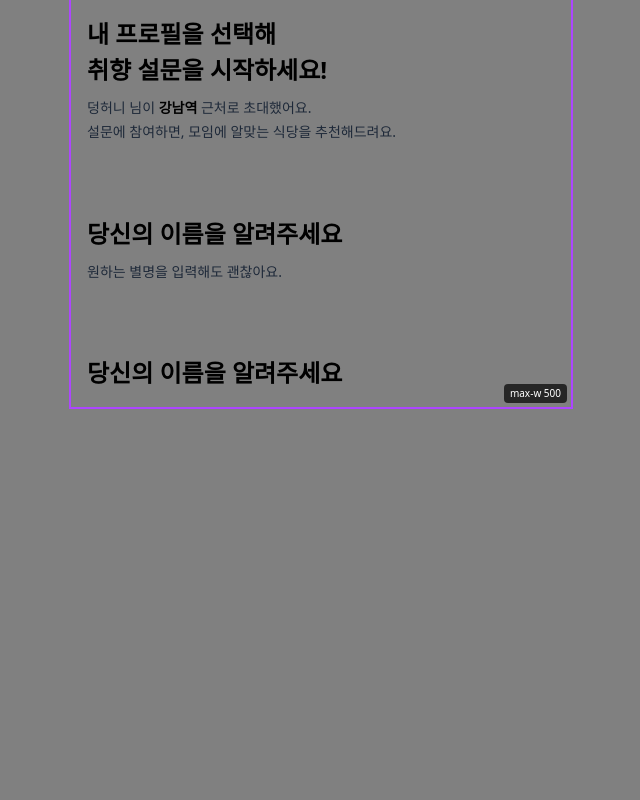
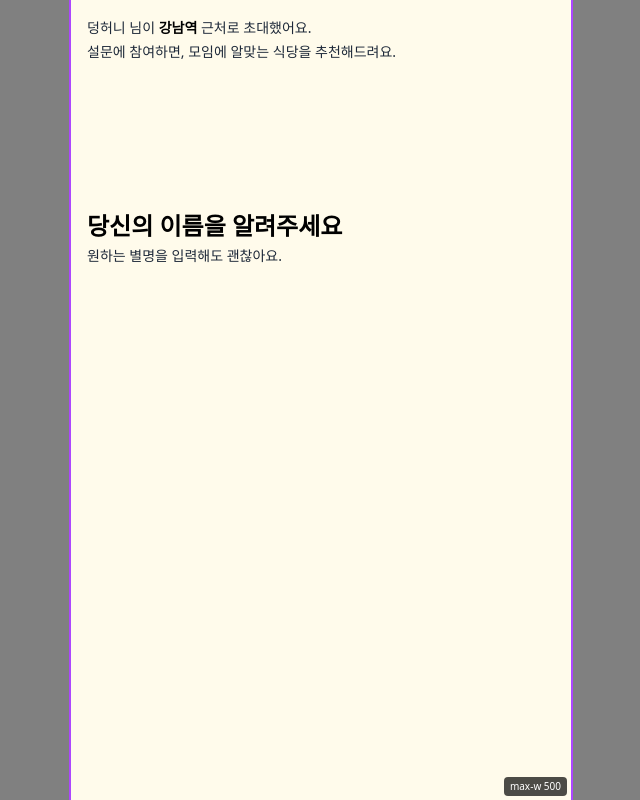
Before and after one commit to depromeet/17th-team3-Web, a Next.js app: page /title in a window 1280 px wide. Shown: the whole page, without its empty margins (319-959 px from the left). Built offline with nearby package versions, Linux system fonts and the light colour scheme.

Commit message:
[Refactor]! 재사용성을 고려해 Title 컴포넌트 분리 (#10) - Heading, Text로 각 용동 맞게 컴포넌트 분리

```diff
--- /dev/null
+++ b/src/app/_components/typography/Heading.tsx
@@ -0,0 +1,25 @@
+import { JSX } from 'react';
+
+import { cn } from '@/app/_lib/cn';
+
+interface HeadingProps {
+  level?: 'h1' | 'h2' | 'h3' | 'h4';
+  as?: keyof JSX.IntrinsicElements;
+  children: React.ReactNode;
+  className?: string;
+}
+
+const Heading = ({ level = 'h1', as, children, className }: HeadingProps) => {
+  const Tag = as ?? level;
+  // todo: 디자인시스템 확인 후, 스타일 점검
+  const styles = {
+    h1: 'text-2xl/[1.5] font-bold',
+    h2: 'text-xl/[1.4] font-semibold',
+    h3: 'text-lg/[1.3] font-semibold',
+    h4: 'text-base/[1.2] font-semibold',
+  };
+
+  return <Tag className={cn(styles[level], className)}>{children}</Tag>;
+};
+
+export default Heading;
--- /dev/null
+++ b/src/app/_components/typography/Text.tsx
@@ -0,0 +1,13 @@
+import { cn } from '@/app/_lib/cn';
+
+interface TextProps {
+  children: React.ReactNode;
+  className?: string;
+}
+
+const Text = ({ children, className }: TextProps) => {
+  // todo: 디자인시스템 확인 후, 스타일 점검
+  return <p className={cn('text-sm/[1.7] text-gray-800', className)}>{children}</p>;
+};
+
+export default Text;
--- /dev/null
+++ b/src/app/_components/typography/index.ts
@@ -0,0 +1,2 @@
+export { default as Heading } from './Heading';
+export { default as Text } from './Text';
--- a/src/app/_components/ui/Title.tsx
+++ /dev/null
@@ -1,16 +0,0 @@
-interface TitleProps {
-  title: string;
-  description?: React.ReactNode;
-}
-
-const Title = ({ title, description }: TitleProps) => {
-  return (
-    <header>
-      {/* todo: 스타일 점검 */}
-      <h1 className="text-2xl/[1.5] font-bold whitespace-pre-wrap">{title}</h1>
-      {description && <p className="mt-2 text-sm/[1.7] text-gray-800">{description}</p>}
-    </header>
-  );
-};
-
-export default Title;
--- a/src/app/title/page.tsx
+++ b/src/app/title/page.tsx
@@ -1,27 +1,24 @@
-import Title from '@/app/_components/ui/Title';
+import { Heading, Text } from '@/app/_components/typography';
 
 const Page = () => {
   return (
-    <div className="p-4">
-      {/* todo: 스타일 점검 */}
-      <Title
-        title={`내 프로필을 선택해\n취향 설문을 시작하세요!`}
-        description={
-          <>
-            덩허니 님이 <strong className="text-black">강남역</strong> 근처로 초대했어요.
-            <br />
-            설문에 참여하면, 모임에 알맞는 식당을 추천해드려요.
-          </>
-        }
-      />
+    <div className="min-h-dvh bg-amber-50 p-4">
+      <Text>
+        <>
+          덩허니 님이 <strong className="text-black">강남역</strong> 근처로 초대했어요.
+          <br />
+          설문에 참여하면, 모임에 알맞는 식당을 추천해드려요.
+        </>
+      </Text>
       <br />
       <br />
       <br />
-      <Title title={`당신의 이름을 알려주세요`} description="원하는 별명을 입력해도 괜찮아요." />
+      {/* <Title title={`당신의 이름을 알려주세요`} description="원하는 별명을 입력해도 괜찮아요." /> */}
       <br />
       <br />
       <br />
-      <Title title={`당신의 이름을 알려주세요`} />
+      <Heading as="h3">당신의 이름을 알려주세요</Heading>
+      <Text>원하는 별명을 입력해도 괜찮아요.</Text>
     </div>
   );
 };
```
